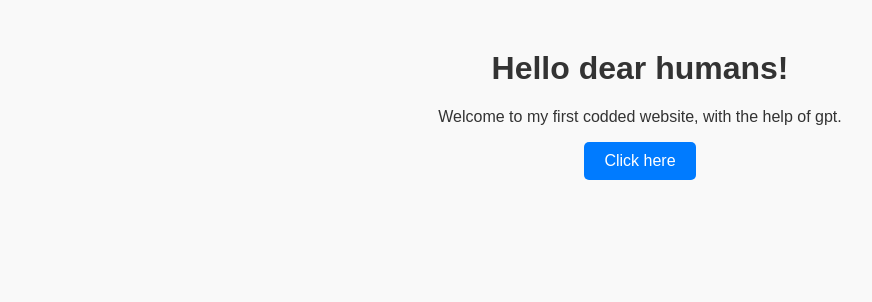
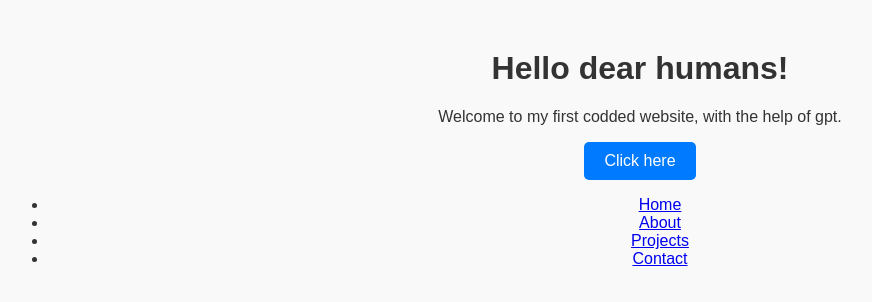
Before and after one commit to Angelina-188/Angelina-188.github.io, a plain HTML site: page index.html in a window 1280 px wide. Shown: the whole page, without its empty margins (0-872 px from the left). Drawn offline with Linux system fonts and the light colour scheme.

Commit message:
Update index.html

```diff
--- a/index.html
+++ b/index.html
@@ -4,10 +4,19 @@
         <meta charset="UTF-8">
         <title> My beautiful website</title>
         <link rel="stylesheet" href="style.css">
+        <meta name="viewport" content="width=device-width, initial-scale=1.0">
     </head>
     <body>
         <h1> Hello dear humans!</h1>
         <p> Welcome to my first codded website, with the help of gpt.</p>
         <button> Click here</button>
+        <nav>
+            <ul>
+                <li><a href="#"> Home </a></li>
+                <li><a href="#"> About </a></li>
+                <li><a href="#"> Projects </a></li>
+                <li><a href="#"> Contact </a></li>
+            </ul>
+        </nav>
     </body>
 </html>
```
